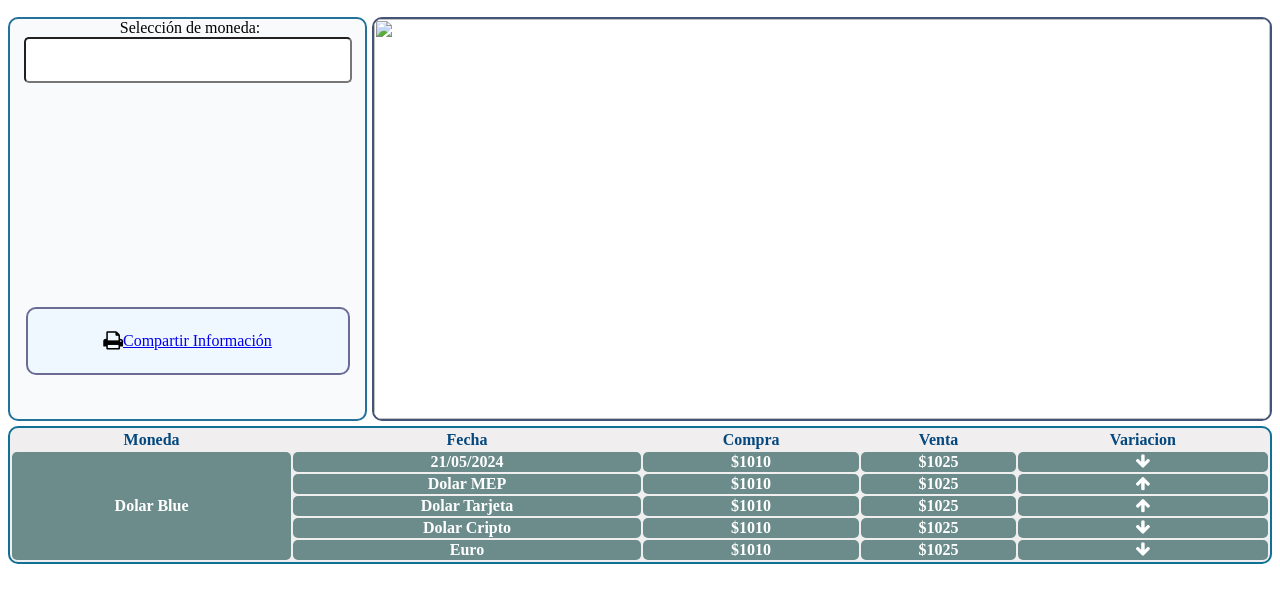
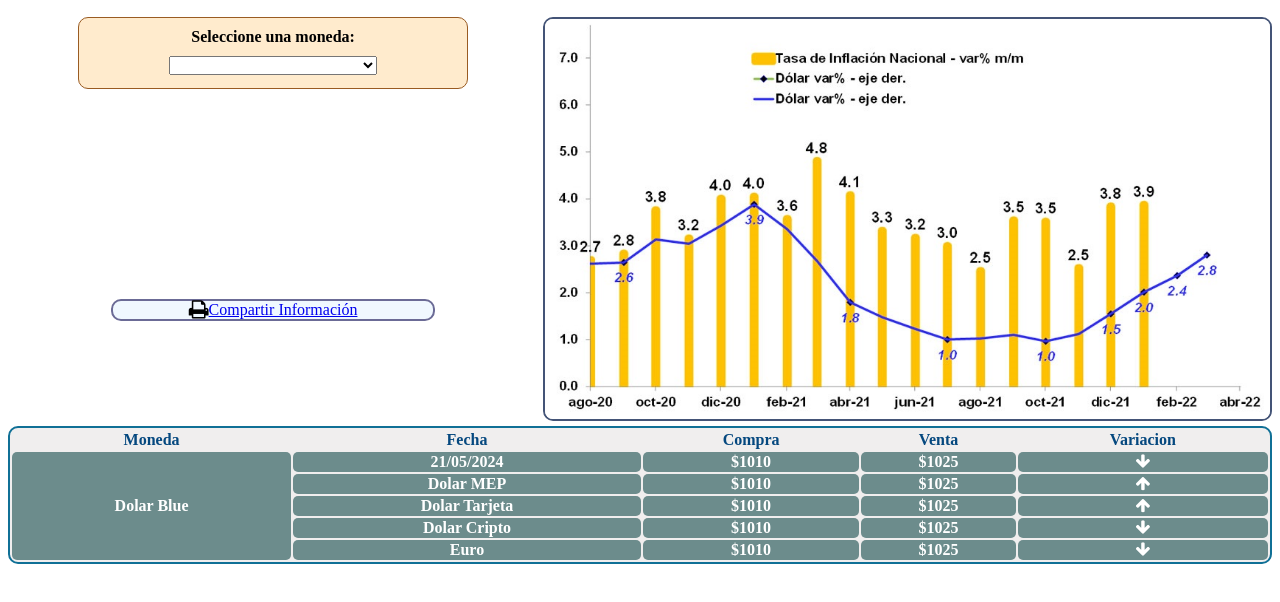
Before and after one commit to emagioda/TUP-LC2-COTIZADOR-app, a plain HTML site: page html/informes.html in a window 1280 px wide. Shown: the part 50-652 px from the top of the page. Drawn offline with Linux system fonts and the light colour scheme.

Commit message:
Actualizacion General

```diff
--- a/css/pages/informes.css
+++ b/css/pages/informes.css
@@ -11,14 +11,16 @@ header {
 }
 
 #contenedorHeader {
+    background-color: blanchedalmond;
+    border: 1px solid rgb(153, 91, 34);
     display: flex;
     flex-direction: column;
     align-items: center;
-    border: 2px solid rgb(34, 114, 153);
-    background-color: rgb(249, 250, 252);
+    align-content: center;
     border-radius: 10px;
-    width: 30vw;
-    height: 50vh;
+    width: 480px;
+    height: 70px;
+    margin: 0 70px;
 }
 
 #graficas {
@@ -47,7 +49,7 @@ img {
 }
 
 div label {
-    padding-left: 5px;
+    padding: 10px 10px;
 }
 
 div input {
@@ -55,6 +57,7 @@ div input {
     height: 5vh;
     border-radius: 5px;
 }
+
 
 /*TABLA*/
 table {
--- a/html/informes.html
+++ b/html/informes.html
@@ -11,21 +11,29 @@
 
 <body>
     <h2>Informes</h2>
-
     <header>
         <div id="contenedorHeader">
-            <label for="selectMoneda">Selección de moneda:</label>
-            <input list="listaSelect" name="selectMoneda" id="selectMoneda">
-            <datalist id="listaSelect">
-                <option value="Dolar Oficial"></option>
-                <option value="Dolar CCL"></option>
-                <option value="Peso Argentino"></option>
-            </datalist>
+            <label for="selectMoneda"> <b>Seleccione una moneda:</b></label>
+            <select id="selectMoneda">
+                <option value="" hidden></option>
+                <option value="Todas">TODAS</option>
+                <option value="Dolar Oficial">Dólar Oficial</option>
+                <option value="Dolar Blue">Dólar Blue</option>
+                <option value="Dolar Bolsa">Dólar Bolsa (MEP)</option>
+                <option value="Dolar Contado Con Liqui">Dólar Contado Con Liqui (CCL)</option>
+                <option value="Dolar Tarjeta">Dólar Tarjeta</option>
+                <option value="Dolar Mayorista">Dólar Mayorista</option>
+                <option value="Dolar Cripto">Dólar Cripto</option>
+                <option value="Euro">Euro</option>
+                <option value="Real Brasileño">Real Brasileño</option>
+                <option value="Peso Chileno">Peso Chileno</option>
+                <option value="Peso Uruguayo">Peso Uruguayo</option>
+            </select>
 
             <div id="contenedorCompartir"><i class="fa solid fa-print fa-lg"></i> <a href="#">Compartir Información</a>
             </div>
         </div>
-        <img src="img/dolar-inflacion.jpg" alt="" id="graficas">
+        <img src="../img/dolar-inflacion.jpg" alt="" id="graficas">
     </header>
     <main>
         <table>
```
Also changed, not shown: html/pizarra.html (+1 -1 lines), index.html (+2 -2 lines).
